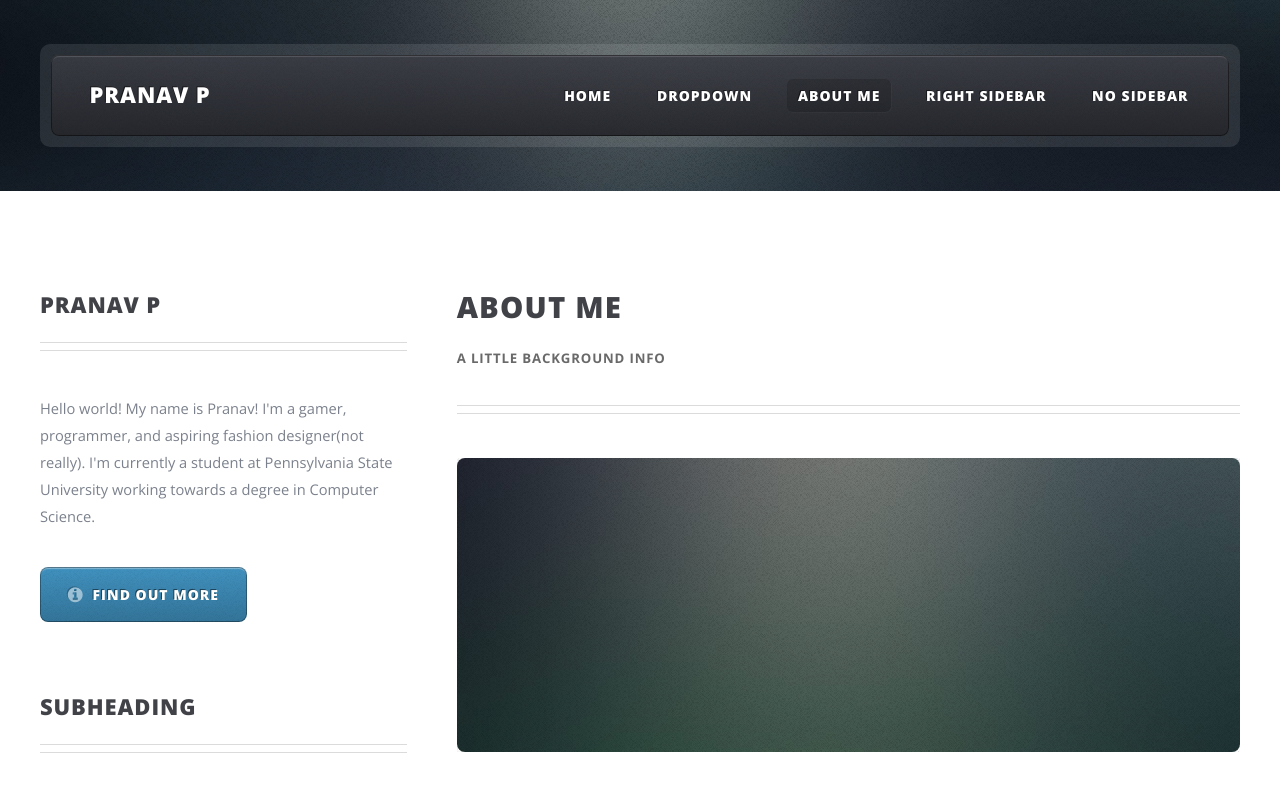
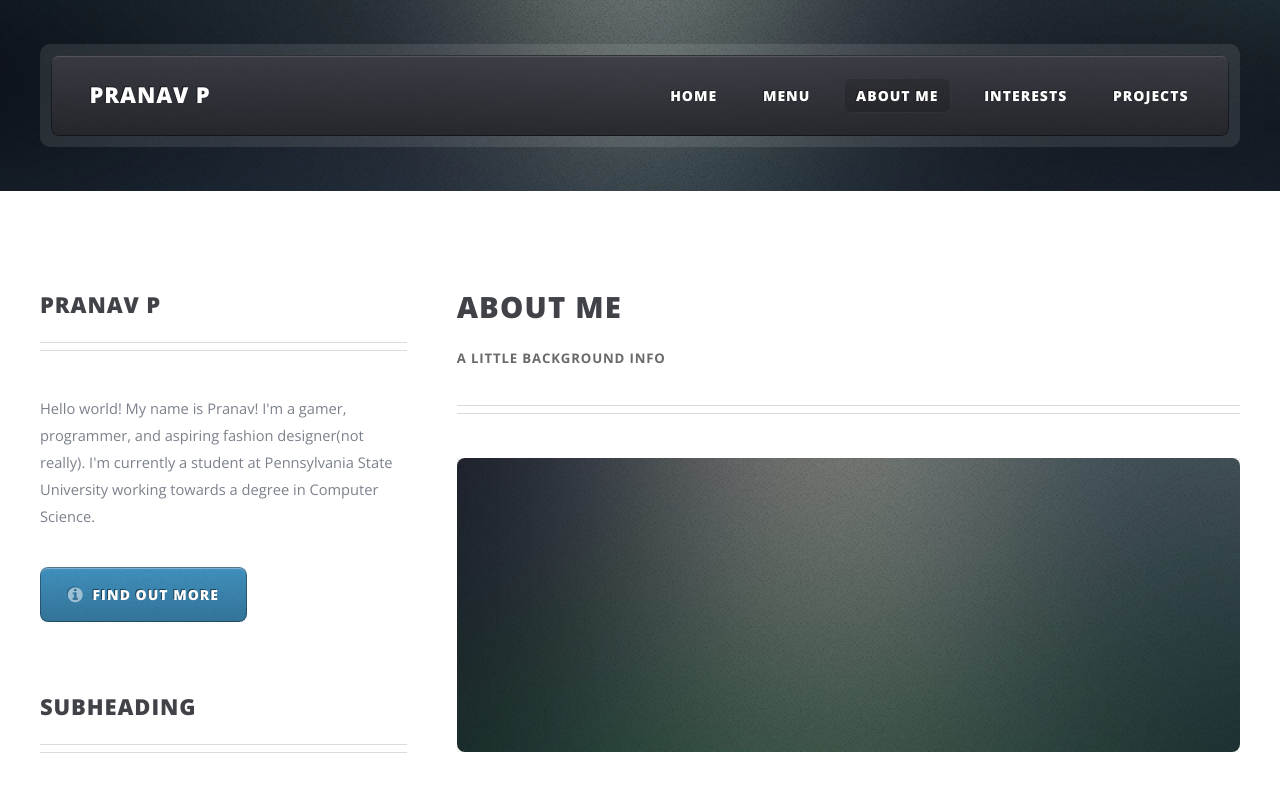
Before and after one commit to pranav412/Website-Revamp, a plain HTML site: page left-sidebar.html in a window 1280 px wide. Shown: the top 788 px of the page. Drawn offline with nearby package versions, Linux system fonts and the light colour scheme.

Commit message:
Menu and Projects options added

```diff
--- a/left-sidebar.html
+++ b/left-sidebar.html
@@ -33,7 +33,7 @@
 											<ul>
 												<li><a href="index.html">Home</a></li>
 												<li>
-													<a href="#">Dropdown</a>
+													<a href="#">Menu</a>
 													<ul>
 														<li><a href="#">Lorem ipsum dolor</a></li>
 														<li><a href="#">Magna phasellus</a></li>
@@ -50,8 +50,8 @@
 													</ul>
 												</li>
 												<li class="current_page_item"><a href="left-sidebar.html">About Me</a></li>
-												<li><a href="right-sidebar.html">Right Sidebar</a></li>
-												<li><a href="no-sidebar.html">No Sidebar</a></li>
+												<li><a href="right-sidebar.html">Interests</a></li>
+												<li><a href="no-sidebar.html">Projects</a></li>
 											</ul>
 										</nav>
 
```
Also changed, not shown: index.html (+1 -1 lines).
